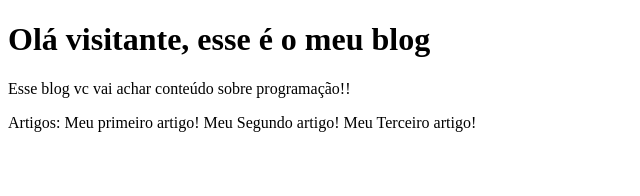
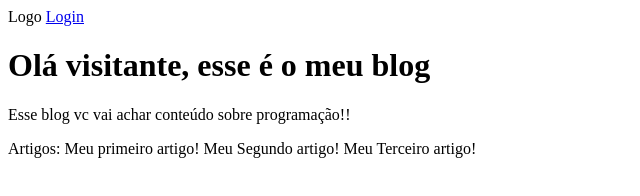
Before and after one commit to fsrocha-dev/projeto-github-t6, a plain HTML site: page index.html in a window 1280 px wide. Shown: the whole page, without its empty margins (0-640 px from the left). Drawn offline with Linux system fonts and the light colour scheme.

Commit message:
sexto commit na branch login

```diff
--- a/index.html
+++ b/index.html
@@ -7,6 +7,12 @@
   <title>Meu site Legal</title>
 </head>
 <body>
+  <header>
+    <div>
+      Logo
+      <a href="#">Login</a>
+    </div>
+  </header>
   <h1>Olá visitante, esse é o meu blog</h1>
   <p>Esse blog vc vai achar conteúdo sobre programação!!</p>
   <div>
```
